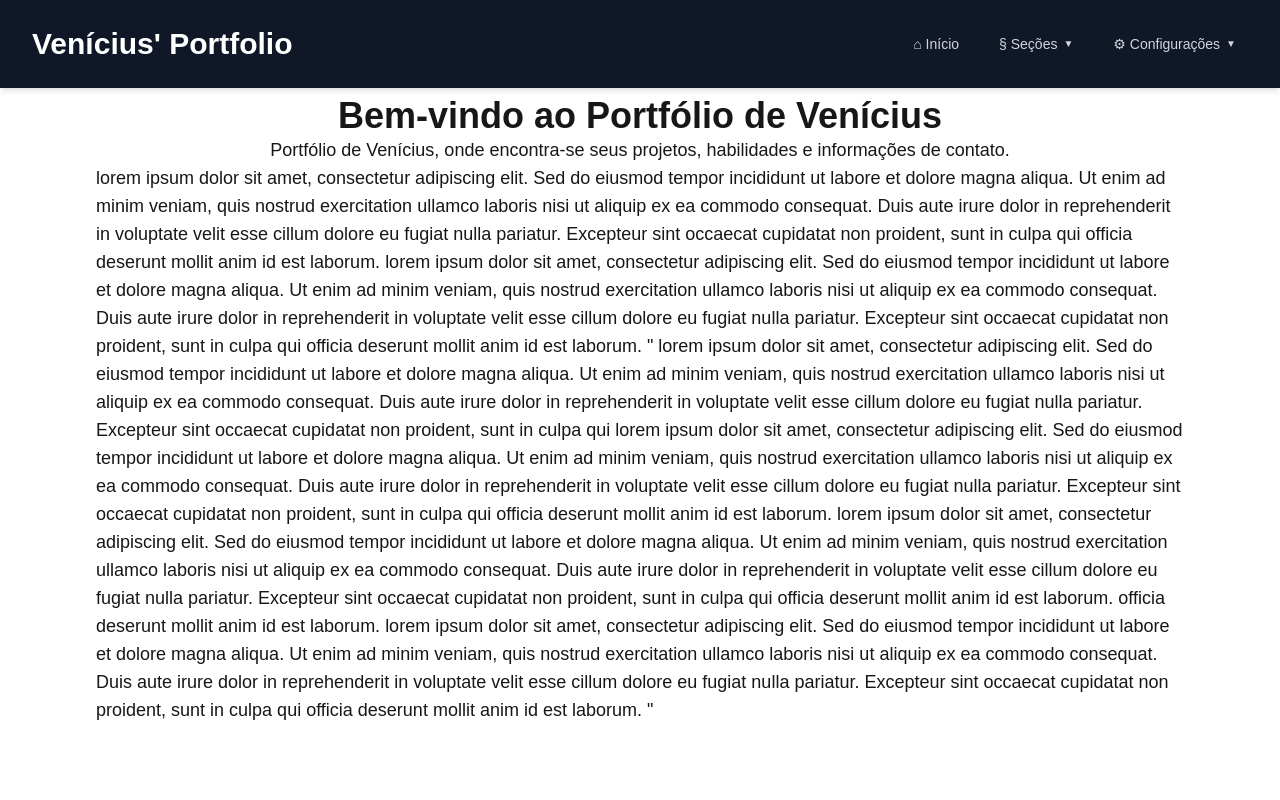
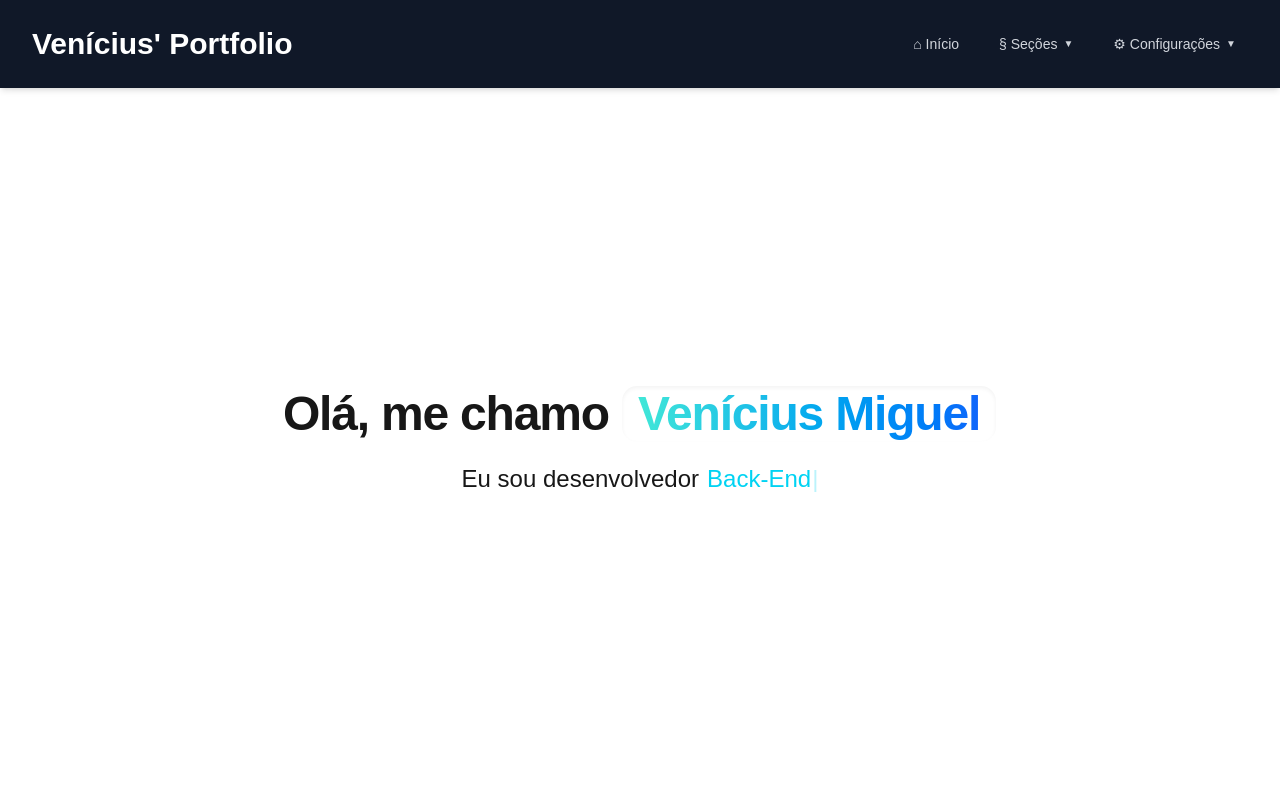
Before and after one commit to venicius8/portfolio, a Next.js app: page / in a window 1280 px wide. Shown: the top 800 px of the page. Built offline with nearby package versions, Linux system fonts and the light colour scheme.

Commit message:
feat: add main section

```diff
--- a/package.json
+++ b/package.json
@@ -11,7 +11,8 @@
   "dependencies": {
     "next": "16.2.10",
     "react": "19.2.4",
-    "react-dom": "19.2.4"
+    "react-dom": "19.2.4",
+    "typewriter-effect": "^2.22.0"
   },
   "devDependencies": {
     "@tailwindcss/postcss": "^4",
--- a/src/app/page.tsx
+++ b/src/app/page.tsx
@@ -1,14 +1,49 @@
 "use client";
 
 import { useLanguage } from "@/context/LanguageContext";
+import Typewriter from "typewriter-effect";
 
 export default function Home() {
   const { t } = useLanguage();
 
   return (
-    <main className="flex min-h-full flex-col items-center justify-between p-24">
-      <h1 className="text-4xl font-bold">{t.home.title}</h1>
-      <p className="text-lg">{t.home.description}</p>
+    <main className="flex min-h-full flex-col items-center justify-between p-10">
+      <section className="flex flex-col items-center justify-center h-screen gap-5 mb-30">
+        <h1 className="text-5xl font-extrabold tracking-tight">
+          {t.home.title}
+          <span
+            className="
+              inline-flex items-center px-4 py-1 rounded-2xl
+              bg-white/5 border border-white/10
+              bg-linear-to-r from-teal-300 via-blue-600 to-purple-900
+              bg-size-[200%_auto] bg-clip-text text-transparent
+              animate-gradient-shift shadow-inner
+            "
+          >
+            Venícius Miguel
+          </span>
+        </h1>
+        <p className="text-2xl gap-2 flex">
+          {t.home.description}
+          <span className="text-cyan-400 font-mono">
+            <Typewriter
+              options={{
+                strings: ["Front-End", "Back-End", "Full-Stack"],
+                autoStart: true,
+                loop: true,
+                deleteSpeed: 50,
+              }}
+            />
+          </span>
+        </p>
+        <div
+          aria-hidden="true"
+          className="h-30 w-1/3 absolute -bottom-10 animate-[bounce_3s_infinite]"
+        >
+          <div className="h-1 w-full bg-white"></div>
+        </div>
+      </section>
+
       <p className="text-lg">
         lorem ipsum dolor sit amet, consectetur adipiscing elit. Sed do eiusmod
         tempor incididunt ut labore et dolore magna aliqua. Ut enim ad minim
--- a/src/data/dictionary.ts
+++ b/src/data/dictionary.ts
@@ -20,9 +20,8 @@ export const dictionary = {
       theme: "Theme Color",
     },
     home: {
-      title: "Welcome to Venícius' Portfolio",
-      description:
-        "Venicius' Portfolio, where you can find his projects, skills, and contact information.",
+      title: "Hey, it's me, ",
+      description: "I'm a developer who works with  ",
     },
   },
 
@@ -39,9 +38,8 @@ export const dictionary = {
       theme: "Color del tema",
     },
     home: {
-      title: "Bienvenido al Portafolio de Venícius",
-      description:
-        "Portafolio de Venícius, donde puedes encontrar sus proyectos, habilidades e información de contacto.",
+      title: "Hola! Soy ",
+      description: "Me dedico al desarrollo de  ",
     },
   },
 
@@ -58,9 +56,8 @@ export const dictionary = {
       theme: "Cor do tema",
     },
     home: {
-      title: "Bem-vindo ao Portfólio de Venícius",
-      description:
-        "Portfólio de Venícius, onde encontra-se seus projetos, habilidades e informações de contato.",
+      title: "Olá, me chamo ",
+      description: "Eu sou desenvolvedor ",
     },
   },
 } as const;
```
Also changed, not shown: 1 other file (tests, documents, lock files or other folders).
